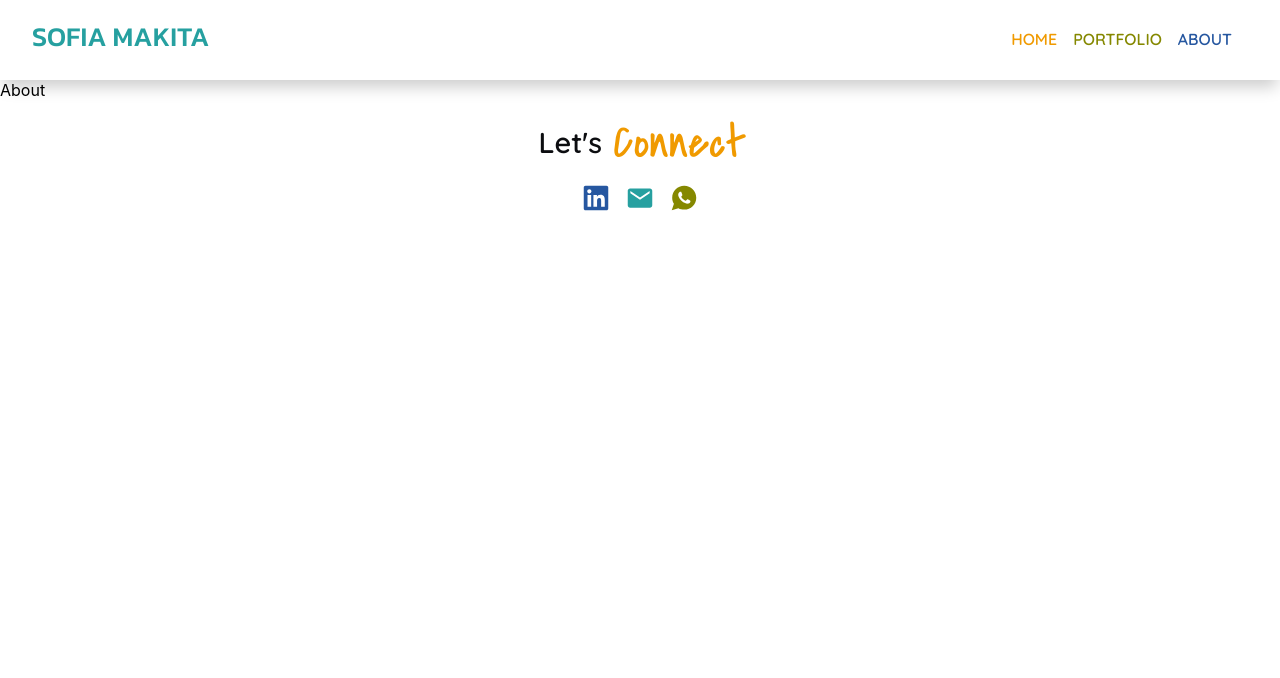
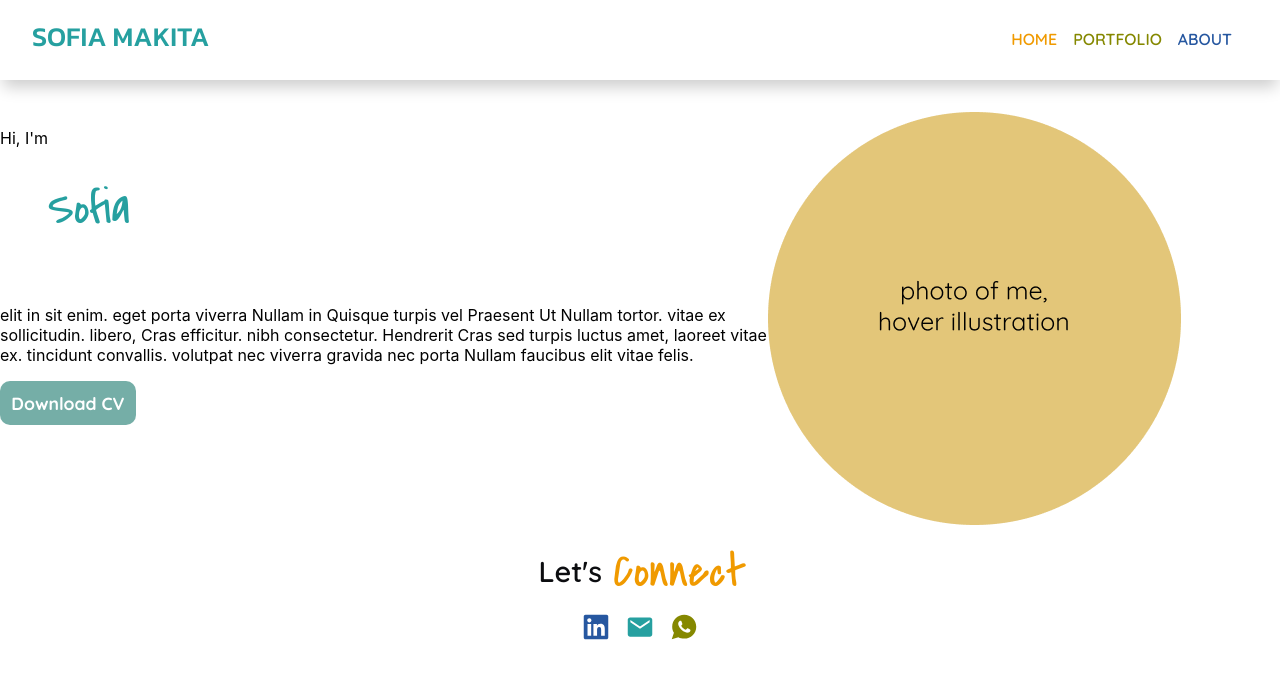
Before and after one commit to Makita7/myPortfolio, a React (Create React App) app: page /about in a window 1280 px wide. Shown: the top 678 px of the page. Built offline with nearby package versions, Linux system fonts and the light colour scheme.

Commit message:
starting about

```diff
--- a/src/pages/About.js
+++ b/src/pages/About.js
@@ -1,8 +1,52 @@
-import React from 'react'
+import styled from "styled-components";
+import Photo from '../assets/photo.png';
+
+
+const Name = styled.p`
+    font-family: 'Covered By Your Grace', cursive;
+    font-size: 3rem;
+    color: var(--seaGreen);
+`
+
+const DividerOne = styled.div`
+    width: 60%;
+    margin-top: 2rem;
+`
+
+const DividerTwo = styled.div`
+    width: 40%;
+    margin-top: 2rem;
+`
+
+const Btn = styled.button`
+    font-family: 'Quicksand', sans-serif;
+    font-weight: 700;
+    font-size: 1.1rem;
+    background-color: #75AEA7;
+    border: 0px;
+    color: white;
+    padding: 0.7rem;
+    border-radius: 10px;
+    margin-left: auto;
+    margin-right: auto;
+`
 
 function About() {
     return (
-        <div>About</div>
+        <div className="flex">
+            <DividerOne>
+                <p className="flex">
+                    Hi, I'm <Name>Sofia</Name>
+                </p>
+                <p>
+                    elit in sit enim. eget porta viverra Nullam in Quisque turpis vel Praesent Ut Nullam tortor. vitae ex sollicitudin. libero, Cras efficitur. nibh consectetur. Hendrerit Cras sed turpis luctus amet, laoreet vitae ex. tincidunt convallis. volutpat nec viverra gravida nec porta Nullam faucibus elit vitae felis.
+                </p>
+                <Btn>Download CV</Btn>
+            </DividerOne>
+            <DividerTwo>
+                <img alt="photo of Sofia Makita" src={Photo} />
+            </DividerTwo>
+        </div>
     );
 }
 
```
Also changed, not shown: src/assets/photo.png (added).
